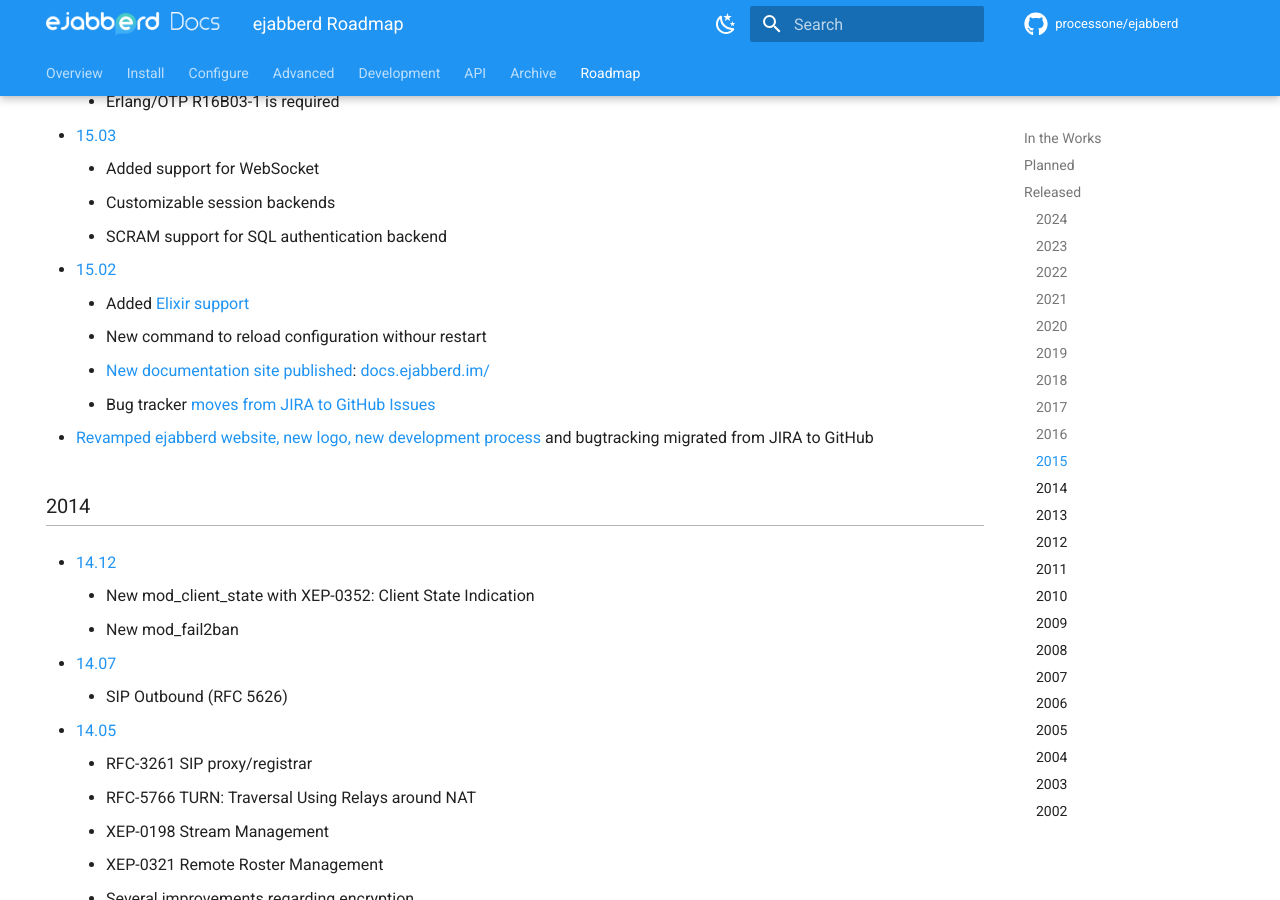
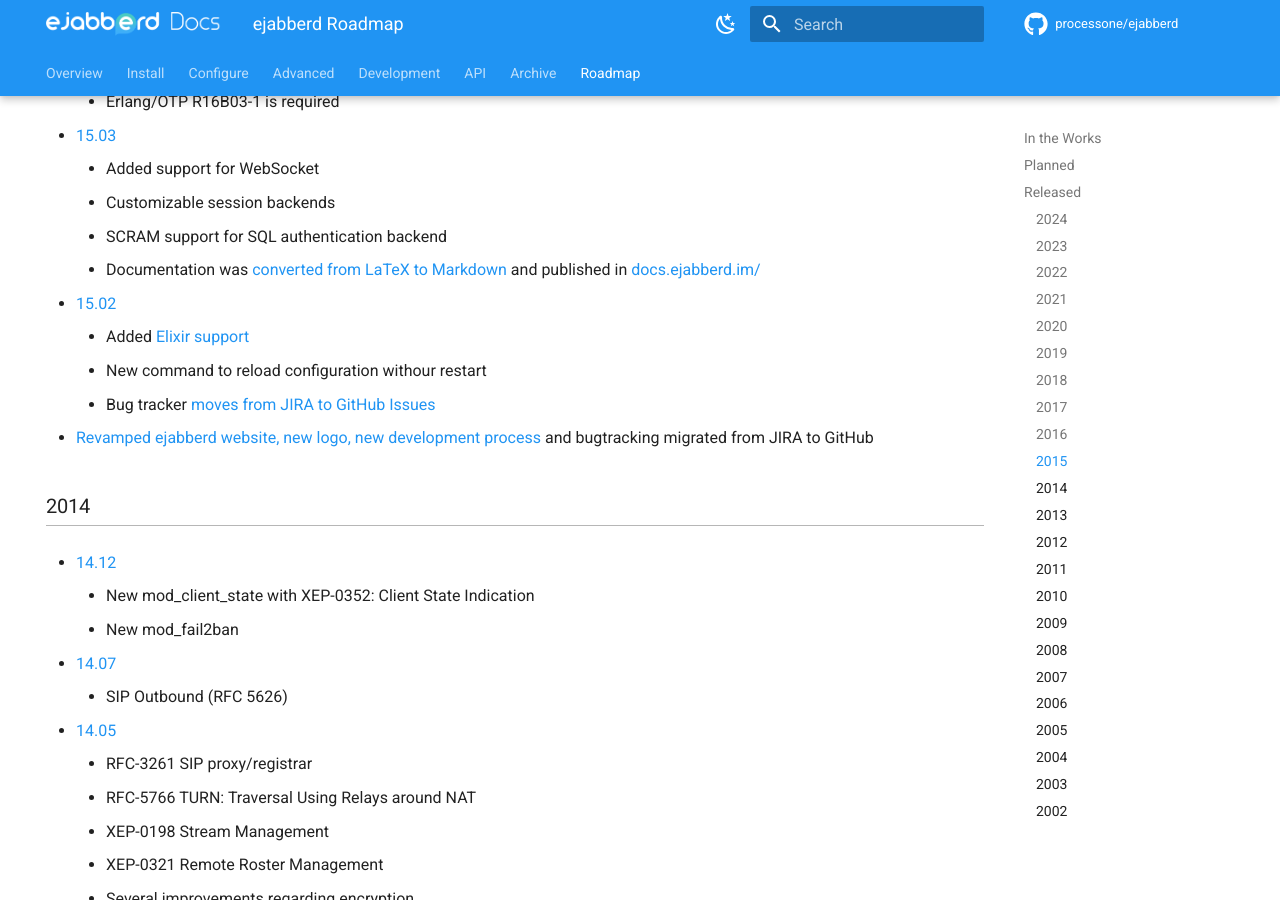
Before and after one commit to processone/docs.ejabberd.im, an MkDocs documentation site: the page built from content/roadmap/index.md, in a window 1280 px wide and 900 px high, scrolled down 7272 px. Built offline with MkDocs 1.6.1 and Material for MkDocs 9.7.7, drawn with Linux system fonts in a browser that asks for light colours; comment, search, counter and statistics services are not loaded.

Commit message:
roadmap: Fix release time of the Go Docs website

```diff
--- a/content/roadmap/index.md
+++ b/content/roadmap/index.md
@@ -270,11 +270,11 @@
     * Added support for WebSocket
     * Customizable session backends
     * SCRAM support for SQL authentication backend
+    * Documentation was [converted from LaTeX to Markdown](https://www.process-one.net/blog/ejabberd-new-documentation-site-a-community-effort/) and published in [docs.ejabberd.im/](https://docs.ejabberd.im/)
 
 * [15.02](https://www.process-one.net/blog/ejabberd-community-15-02/)
     * Added [Elixir support](https://www.process-one.net/blog/ejabberd-joins-the-elixir-revolution/)
     * New command to reload configuration withour restart
-    * [New documentation site published](https://www.process-one.net/blog/ejabberd-new-documentation-site-a-community-effort/): [docs.ejabberd.im/](https://docs.ejabberd.im/)
     * Bug tracker [moves from JIRA to GitHub Issues](https://www.process-one.net/blog/revamped-ejabberd-im-website-logo/)
 
 * [Revamped ejabberd website, new logo, new development process](https://www.process-one.net/blog/revamped-ejabberd-im-website-logo/) and bugtracking migrated from JIRA to GitHub
```
